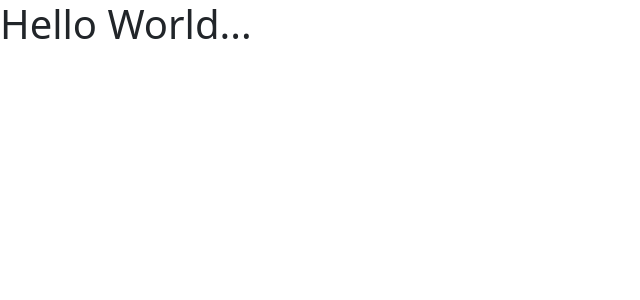
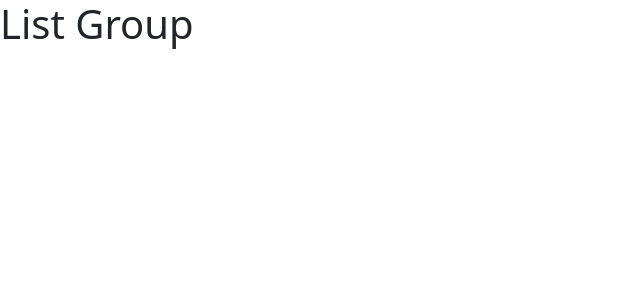
Before and after one commit to teli203/react-vite-pjt, a React (Vite) app: page / in a window 1280 px wide. Shown: the top 300 px of the page, without its empty margins (0-640 px from the left). Built offline with nearby package versions, Linux system fonts and the light colour scheme.

Commit message:
Update App tsx with list group import instead of message

```diff
--- a/src/App.tsx
+++ b/src/App.tsx
@@ -1,7 +1,7 @@
-import Message from './Message';
+import ListGroup from './components/ListGroup';
 
 function App() {
-  return <div><Message /></div>;
+  return <div><ListGroup /></div>;
 }
 
 export default App;
```
